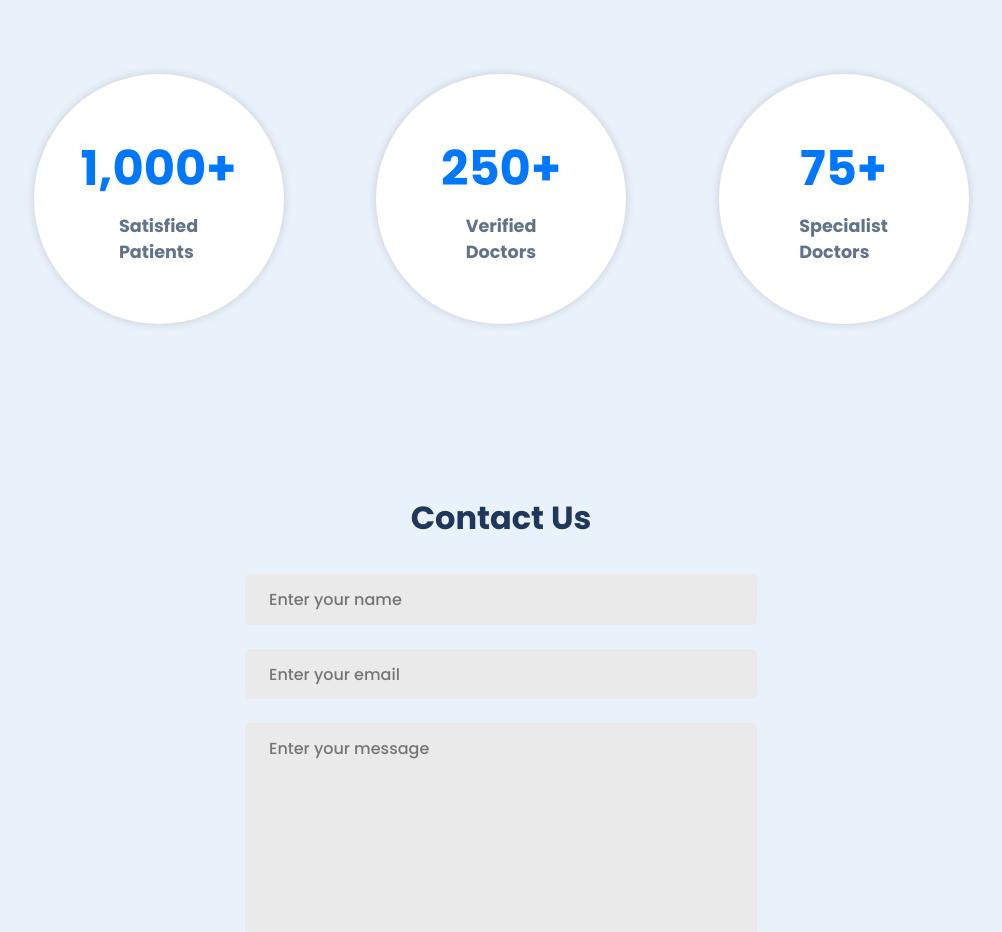
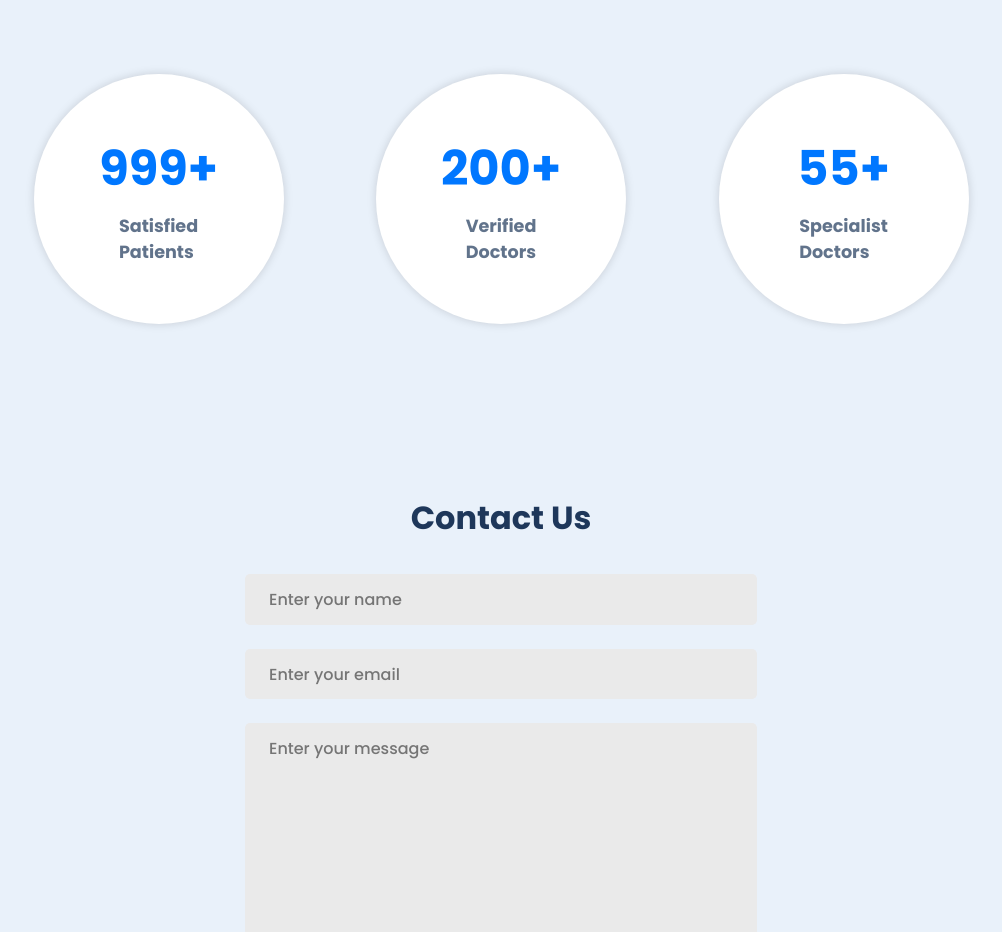
Before and after one commit to Birajsitaula/HealthBooker, a React (Create React App) app in the folder client/: page / in a window 1280 px wide. Shown: the part 1280-2212 px from the top of the page, without its empty margins (139-1141 px from the left). Built offline with nearby package versions, Linux system fonts and the light colour scheme; no server answers.

Commit message:
Working on hero circle

```diff
--- a/client/src/components/HomeCircles.jsx
+++ b/client/src/components/HomeCircles.jsx
@@ -8,7 +8,7 @@ const HomeCircles = () => {
       <div className="circle">
         <CountUp
           start={0}
-          end={1000}
+          end={999}
           delay={0}
           enableScrollSpy={true}
           scrollSpyDelay={500}
@@ -28,7 +28,7 @@ const HomeCircles = () => {
       <div className="circle">
         <CountUp
           start={0}
-          end={250}
+          end={200}
           delay={0}
           enableScrollSpy={true}
           scrollSpyDelay={500}
@@ -48,7 +48,7 @@ const HomeCircles = () => {
       <div className="circle">
         <CountUp
           start={0}
-          end={75}
+          end={55}
           delay={0}
           enableScrollSpy={true}
           scrollSpyDelay={500}
```
